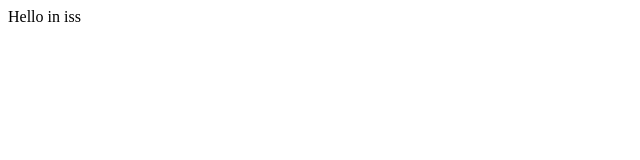
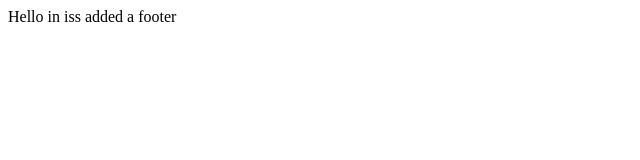
Before and after one commit to Full-Creative/GitHubCommands, a plain HTML site: page index.html in a window 1280 px wide. Shown: the whole page, without its empty margins (0-640 px from the left). Drawn offline with Linux system fonts and the light colour scheme.

Commit message:
modified index.html

```diff
--- a/index.html
+++ b/index.html
@@ -2,7 +2,7 @@
 	<head>
 	</head>
 	<body>
-		<p>Hello in iss</p>
+		<p>Hello in iss added a footer</p>
 	</body>
 
 	</html>
```
